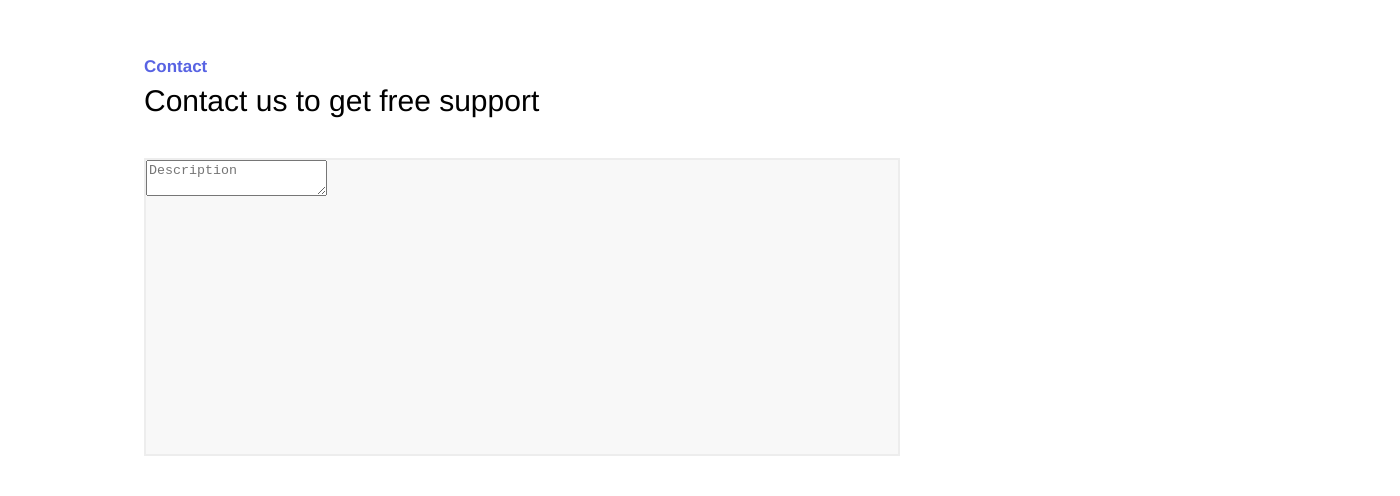
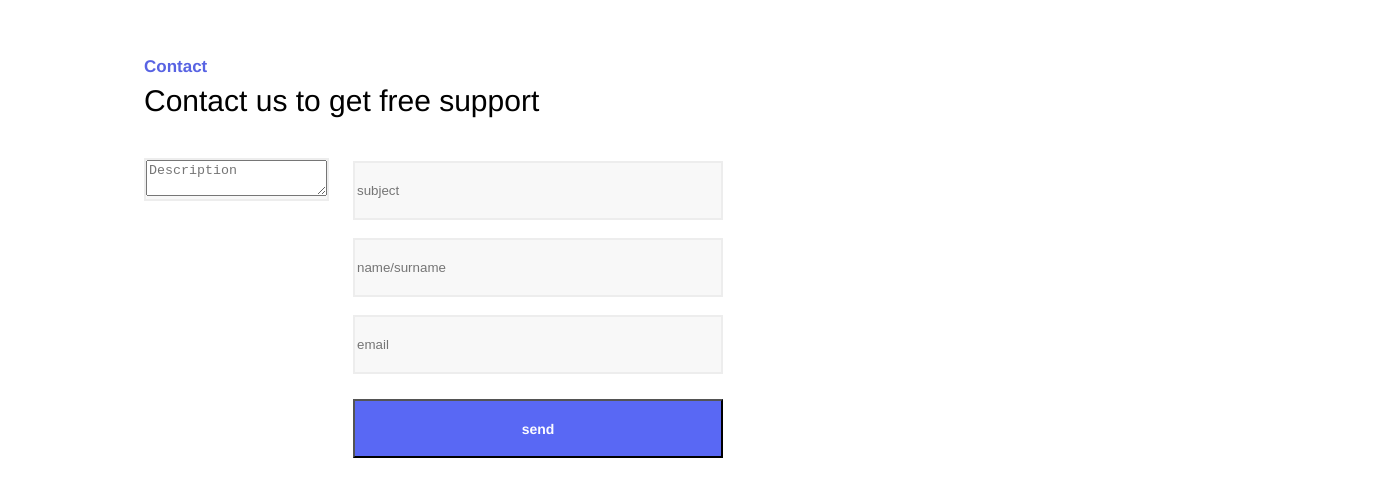
Before and after one commit to datunarobakidze/shualeduri3, a plain HTML site: page index.html in a window 1280 px wide. Shown: the whole page, 1400 px wide, since content can reach past the window. Drawn offline with Linux system fonts and the light colour scheme.

Commit message:
label input form
form done

```diff
--- a/css/styles.css
+++ b/css/styles.css
@@ -19,11 +19,47 @@ margin-left: 144px;
 margin-top: 7px;
 }
 .textarea {
-    width: 756px;
-height: 298px;
+    max-width: 756px;
+ max-height: 298px;
 flex-shrink: 0;
 border: 2px solid rgba(212, 211, 211, 0.30);
 background: #F8F8F8;
 margin-left: 144px;
 margin-top: 40px;
+display: inline-block;
 }
+.input {
+    display: inline-block;
+    margin-left: 20px;
+    vertical-align:top;
+    margin-top: 25px;
+}
+.a {
+    display: block;
+    width: 370px;
+height: 59px;
+flex-shrink: 0;
+border: 2px solid rgba(212, 211, 211, 0.30);
+background: #F8F8F8;
+margin-top: 18px;
+
+
+
+}
+.container {
+    width: 1400px;
+    height: 600px;
+}
+.submit {
+    margin-top: 25px;
+    width: 370px;
+height: 59px;
+flex-shrink: 0;
+background: #5968F4;
+color: #FBFBFF;
+font-family: Helvetica;
+font-size: 14px;
+font-style: normal;
+font-weight: 700;
+line-height: normal;
+}
--- a/index.html
+++ b/index.html
@@ -1,11 +1,11 @@
 <!DOCTYPE html>
 <html lang="en">
   <head>
-    <meta charset="UTF-8">
-    <meta name="viewport" content="width=device-width, initial-scale=1.0">
+    <meta charset="UTF-8" />
+    <meta name="viewport" content="width=device-width, initial-scale=1.0" />
     <title>დავალება 11</title>
-    <link rel="stylesheet" href="css/reset.css">
-    <link rel="stylesheet" href="css/styles.css">
+    <link rel="stylesheet" href="css/reset.css" />
+    <link rel="stylesheet" href="css/styles.css" />
   </head>
   <body>
     <div class="container">
@@ -16,18 +16,17 @@
           <textarea name="message" placeholder="Description"></textarea>
         </div>
         <div class="input">
-
-
-
+          <input type="text" name="subject" placeholder="subject" class="a" />
+          <input
+            type="text"
+            name="name/surname"
+            placeholder="name/surname"
+            class="a"
+          />
+          <input type="text" name="email" placeholder="email" class="a" />
+          <input type="submit" value="send" class="submit">
         </div>
-
-
-
-
       </form>
-
-
-
     </div>
   </body>
 </html>
```
Lines whose indentation alone changed are shown as unchanged.
